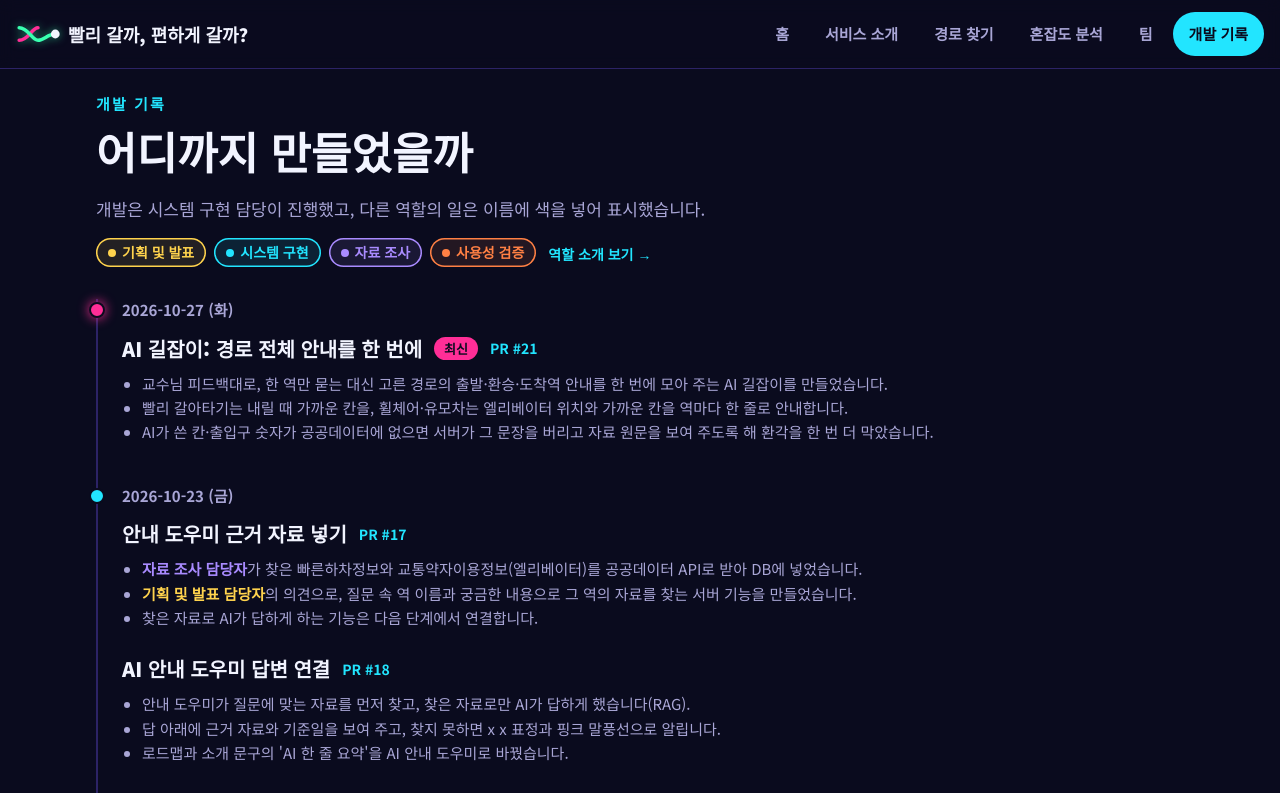
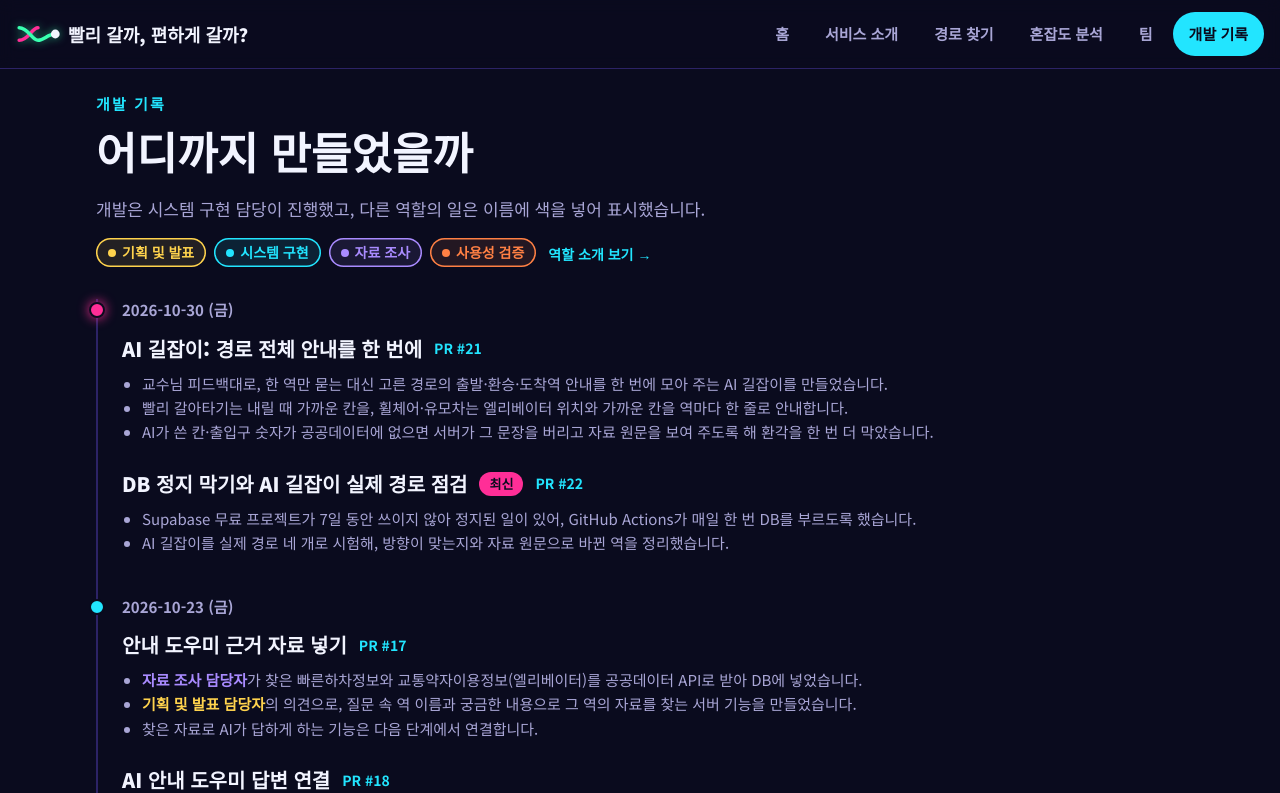
Before and after one commit to 365526/easy-nav, a React (Vite) app in the folder frontend/: page /log in a window 1280 px wide. Shown: the top 793 px of the page. Built offline with nearby package versions, Linux system fonts and the light colour scheme; no server answers.

Commit message:
ci: 매일 DB 부르기, 개발 기록 날짜 수정

```diff
--- a/frontend/src/data/devlog.js
+++ b/frontend/src/data/devlog.js
@@ -5,7 +5,16 @@
 
 export const DEVLOG = [
   {
-    date: "2026-10-27",
+    date: "2026-10-30",
+    title: "DB 정지 막기와 AI 길잡이 실제 경로 점검",
+    pr: 22,
+    items: [
+      "Supabase 무료 프로젝트가 7일 동안 쓰이지 않아 정지된 일이 있어, GitHub Actions가 매일 한 번 DB를 부르도록 했습니다.",
+      "AI 길잡이를 실제 경로 네 개로 시험해, 방향이 맞는지와 자료 원문으로 바뀐 역을 정리했습니다.",
+    ],
+  },
+  {
+    date: "2026-10-30",
     title: "AI 길잡이: 경로 전체 안내를 한 번에",
     pr: 21,
     items: [
```
